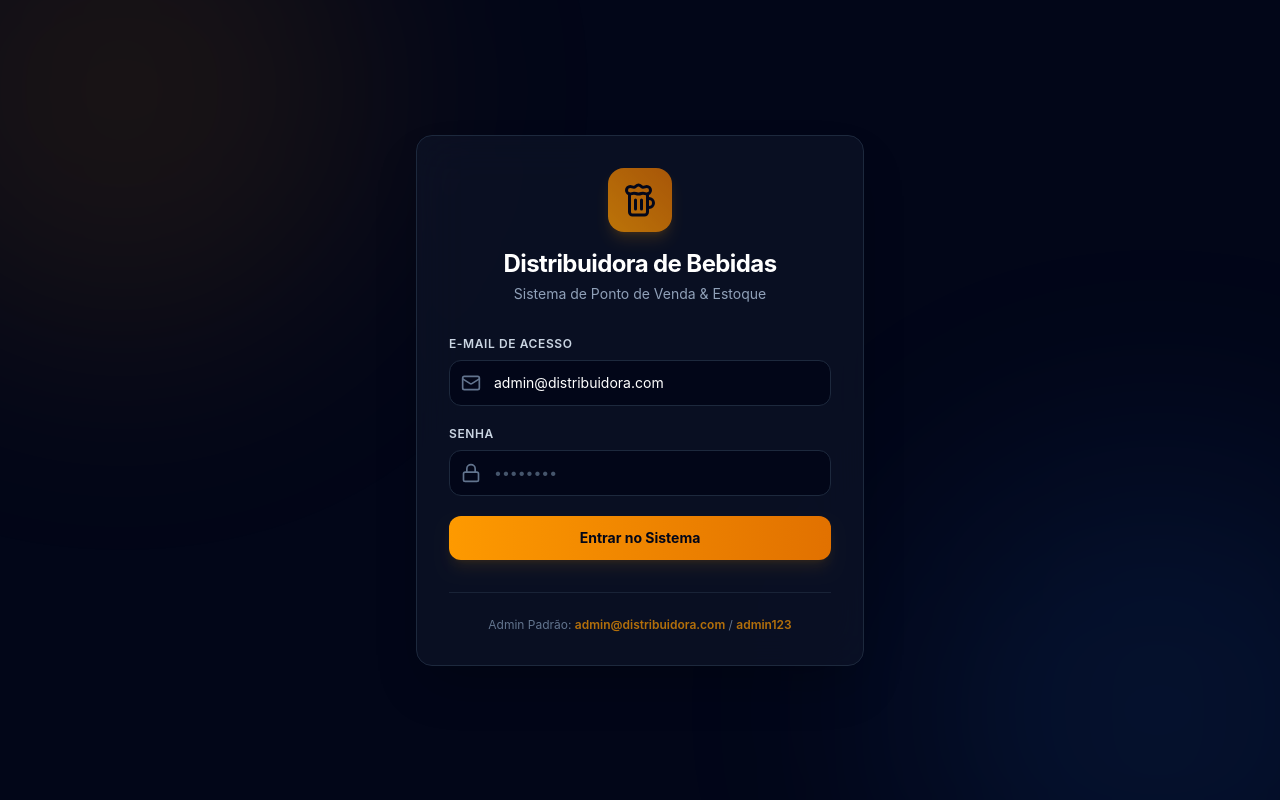
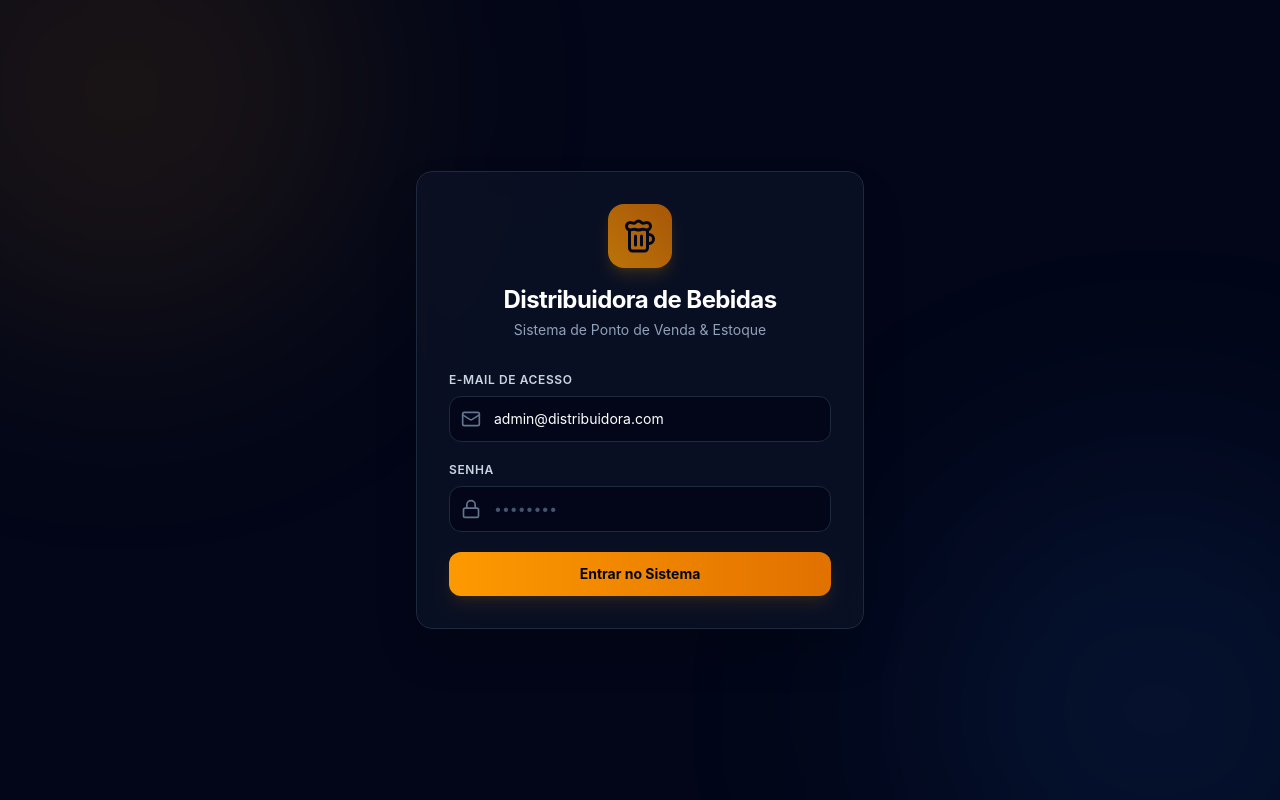
Before and after one commit to caetanocesar35dev/pdv_distribuidora, a React app in the folder frontend/: page /login in a window 1280 px wide. Built offline with nearby package versions, Linux system fonts and the light colour scheme; the HTML template or start-up script is replaced by a standard one.

Commit message:
correcoes padrao projeto

```diff
--- a/frontend/src/pages/Login.jsx
+++ b/frontend/src/pages/Login.jsx
@@ -102,12 +102,6 @@ export default function Login() {
             )}
           </button>
         </form>
-
-        <div className="mt-8 text-center border-t border-slate-800/80 pt-6">
-          <p className="text-slate-500 text-xs">
-            Admin Padrão: <span className="text-amber-500/70 font-semibold">admin@distribuidora.com</span> / <span className="text-amber-500/70 font-semibold">admin123</span>
-          </p>
-        </div>
       </div>
     </div>
   );
```
Also changed, not shown: 1 other file (tests, documents, lock files or other folders).
